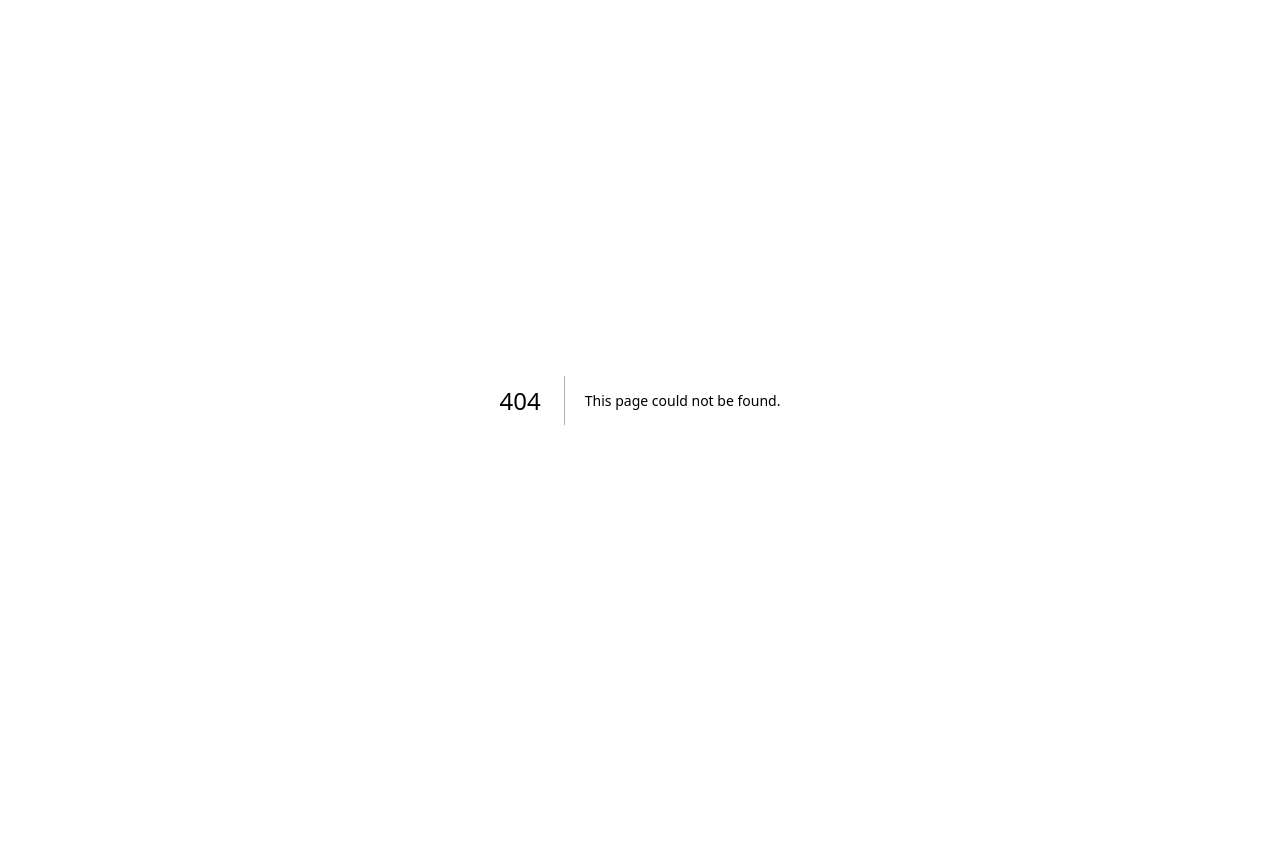
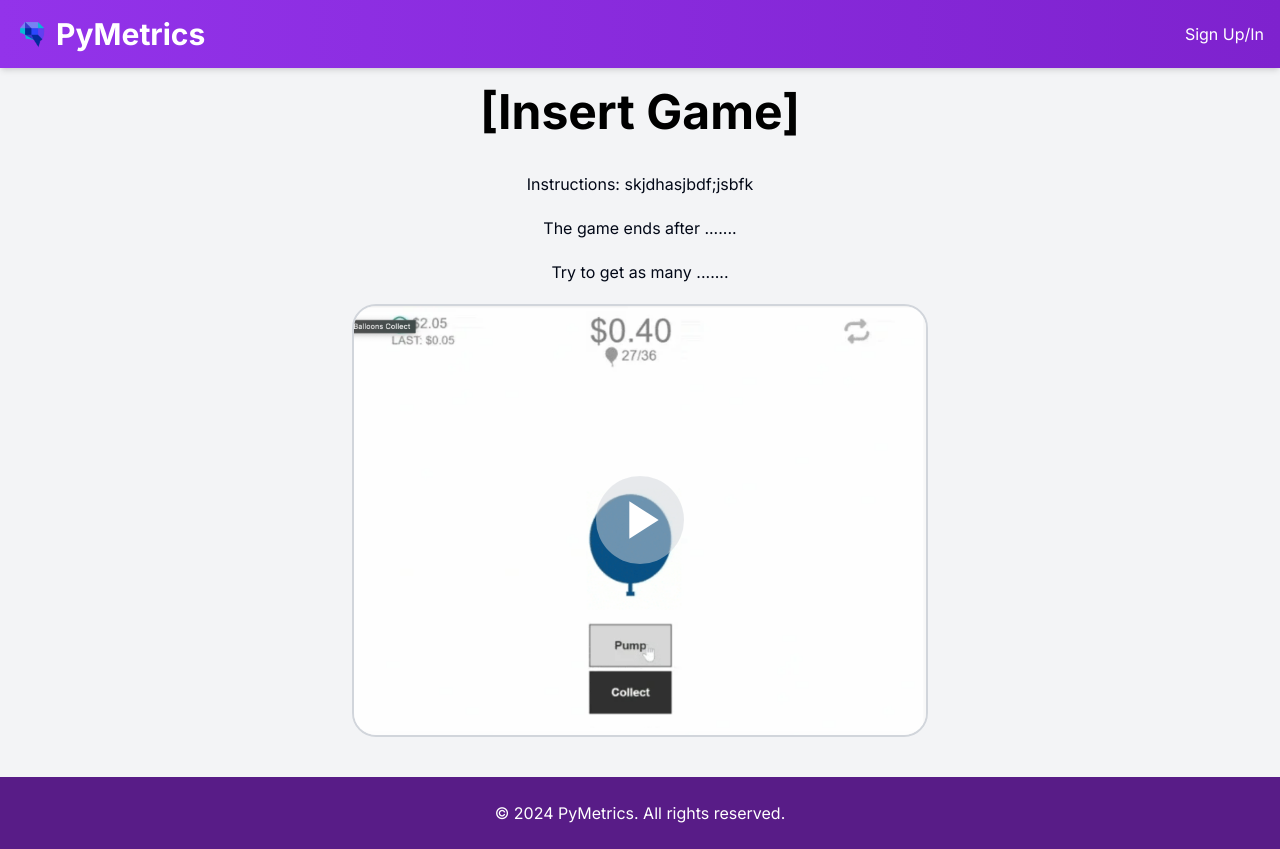
Before and after one commit to unctechx/pushing-pymetrics, a Next.js app: page /games in a window 1280 px wide. Before the commit this address had no page. Before the commit the page ends 800 px from the top, so only its background shows below. Built offline with nearby package versions, Linux system fonts and the light colour scheme.

Commit message:
Add basic game page

```diff
--- /dev/null
+++ b/src/app/games/page.tsx
@@ -0,0 +1,38 @@
+export default function Home() {
+    return (
+      <div className="flex flex-col min-h-screen width-full justify-between bg-gray-100 ">
+
+            <nav className="bg-gradient-to-r from-purple-600 to-purple-700 text-white p-4 flex justify-between items-center shadow-md">
+                <div className="flex items-center space-x-2">
+                    <img src="/pymetrics-removebg-preview.png" className="h-8 w-8" alt="Logo" />
+                    <h1 className="text-3xl font-bold">PyMetrics</h1>
+                </div>
+                <div className="space-x-4">
+                    <a href="#" className="hover:text-purple-300 transition-colors">Sign Up/In</a>
+                </div>
+            </nav>
+            <div className="flex flex-col flex-1 mt-5 items-center">
+            <h1 className="text-5xl font-bold mb-4 text-black">[Insert Game]</h1>
+            <p className="mt-5">Instructions: skjdhasjbdf;jsbfk </p>
+            <p className="mt-5">The game ends after ....... </p>
+            <p className="mt-5 mb-5">Try to get as many ....... </p>
+            <div className="relative w-full max-w-xl mx-auto">
+  <img src="/demo_game.png" className="w-full h-auto border-2 border-gray-300 rounded-3xl" alt="demo game"/>
+  <button className="absolute top-1/2 left-1/2 transform -translate-x-1/2 -translate-y-1/2 bg-gray-300 rounded-full p-3 bg-opacity-50 hover:bg-opacity-100  transition-all">
+    <svg className="w-16 h-16 text-white" xmlns="http://www.w3.org/2000/svg" viewBox="0 0 24 24" fill="currentColor">
+      <path d="M8 5v14l11-7z" />
+    </svg>
+  </button>
+</div>
+</div>
+
+
+
+         {/* Footer */}
+      <footer className="bg-purple-900 mt-10 text-white py-6 px-8 text-center">
+        <p>&copy; {new Date().getFullYear()} PyMetrics. All rights reserved.</p>
+
+      </footer>
+      </div>
+    );
+  }
```
Also changed, not shown: public/demo_game.png (added), public/play-button.svg (added), src/app/games/game-name/page.tsx (deleted).
